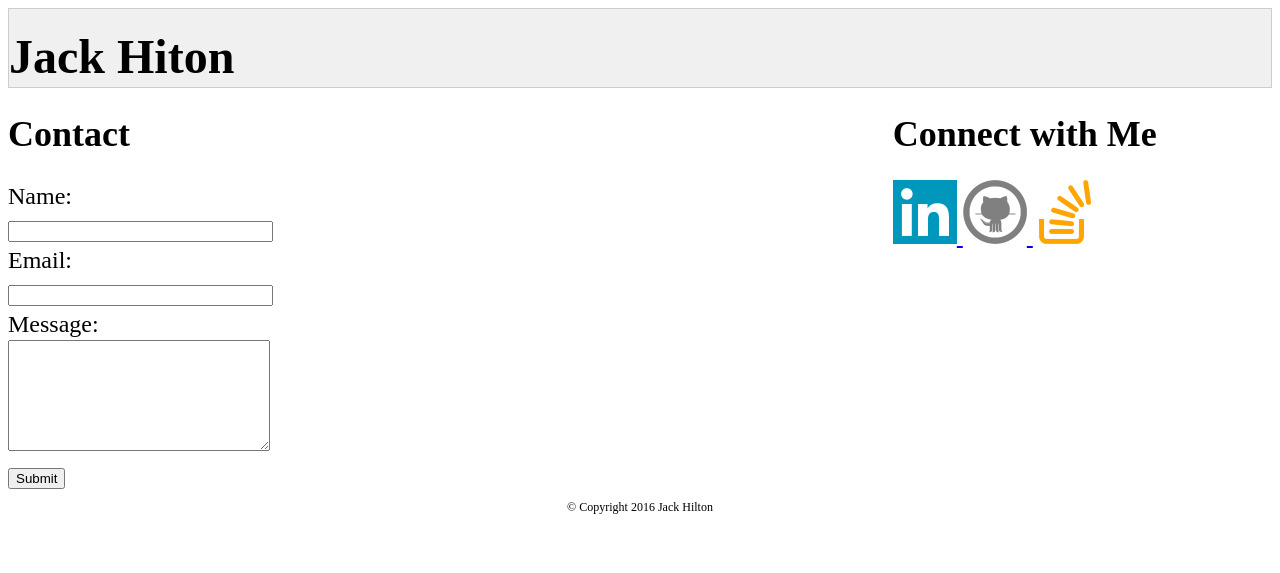
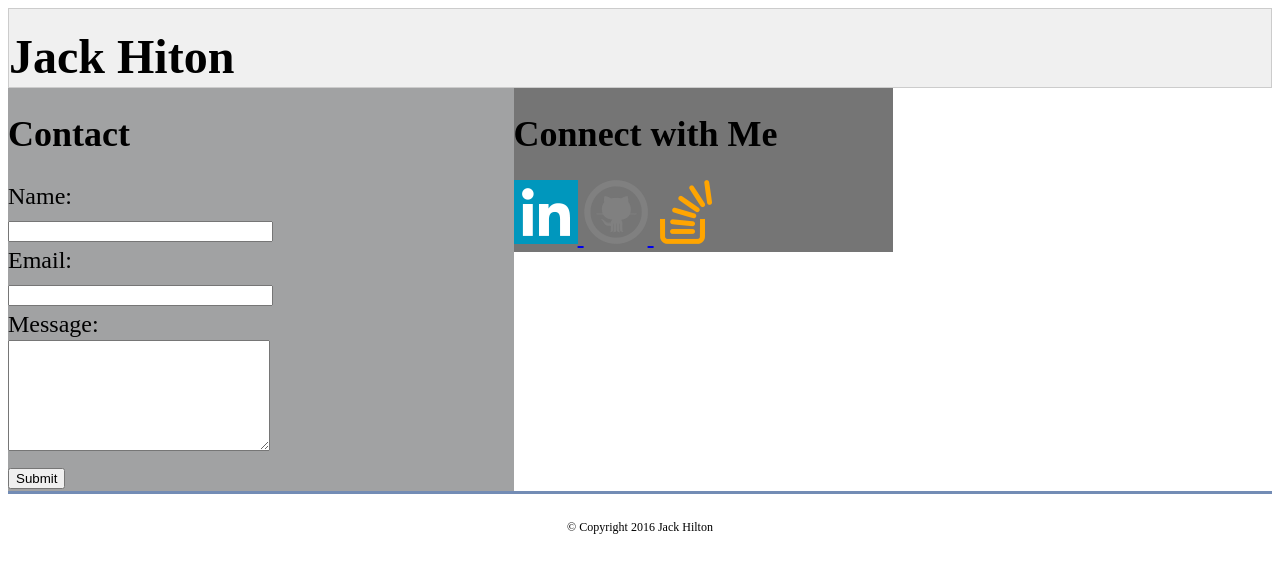
Before and after one commit to jhhilton/Basic-Portfolio, a PHP site: page /contact.html in a window 1280 px wide. Shown: the top 573 px of the page. Run offline with PHP 8.4, Linux system fonts and the light colour scheme.

Commit message:
More CSS on Portfolio

```diff
--- a/assets/CSS/style.css
+++ b/assets/CSS/style.css
@@ -6,6 +6,7 @@ body {
 
 font-size: 24px;
 line-height: 32px;
+background-color: white;
 
 }
 
@@ -19,18 +20,25 @@ header {
 .contact{
 
 	float:left;
-	width: 70%;
+	width: 40%;
+	background-color:#a1a2a3;
+
 }
 
 .connect{
 
 float:left;
 width: 30%;
+background-color:#757575;
 
 }
 
 footer{
 
+padding: 5px;
+border-top-style: solid;
+border-width: 3px;
+border-color:#738cb5;
 clear:both;
 font-size: 12px;
 text-align:center;
```
